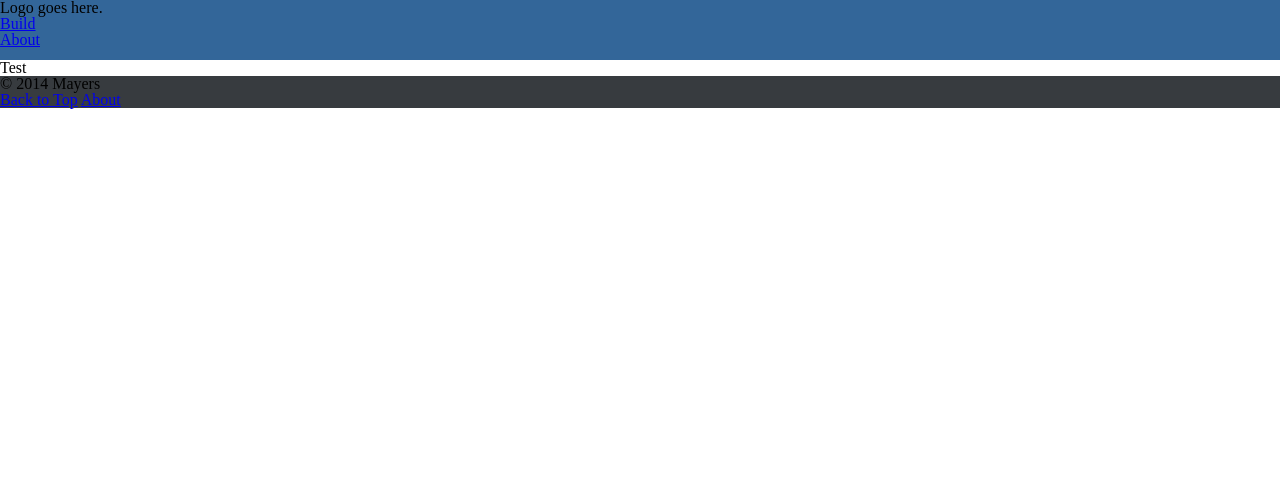
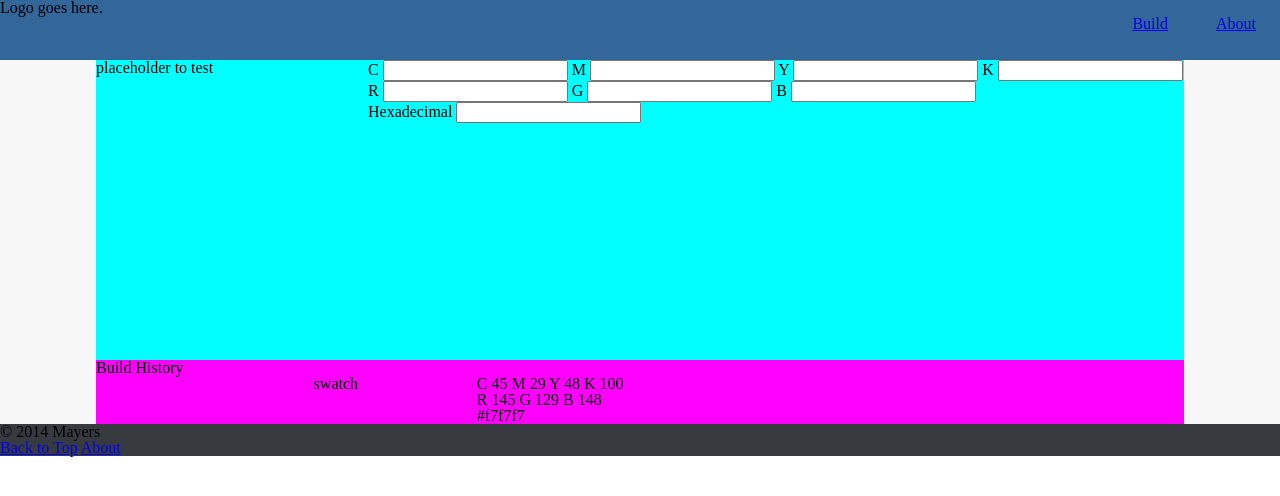
Before and after one commit to caitlynmayers/colorbuildr, a plain HTML site: page index.html in a window 1280 px wide. Drawn offline with Linux system fonts and the light colour scheme.

Commit message:
Finished html/css placeholders
Fixed various positioning issues, added placeholders to all areas and sections for the dynamic content creation.

```diff
--- a/index.html
+++ b/index.html
@@ -33,15 +33,59 @@
 
 		<div class="builder-area">
 
-		<p>Test</p>
+			<div class="swatch">
 
-			<div class="swatch"></div>
+				<p>placeholder to test</p>
+
+			</div>
 
 			<div class="build-form">
 
 				<div class="build-inputs">
 
-					<div></div>
+					<div>
+
+						<form>
+
+							<div id="cmyk-input">
+
+								<label>C</label>
+								<input type="text" id="cmyk-cyan">
+
+								<label>M</label>
+								<input type="text" id="cmyk-magenta">
+
+								<label>Y</label>
+								<input type="text" id="cmyk-yellow">
+
+								<label>K</label>
+								<input type="text" id="cmyk-black">
+
+							</div>
+
+							<div id="rgb-input">
+
+								<label>R</label>
+								<input type="text" id="rgb-red">
+
+								<label>G</label>
+								<input type="text" id="rgb-green">
+
+								<label>B</label>
+								<input type="text" id="rgb-blue">
+
+							</div>
+
+							<div id="hexadecimal-input">
+
+								<label>Hexadecimal</label>
+								<input type="text" id="hex">
+
+							</div>
+
+						</form>
+
+					</div>
 
 				</div>
 
@@ -57,7 +101,43 @@
 
 		<div class="archive">
 
-			<div></div>
+			<h3>Build History</h3>
+
+			<div class="build-list">
+
+				<div class="build-single">
+
+					<div class="swatch">
+
+						<p>swatch</p>
+
+					</div>
+
+					<div class="color-values">
+
+						<div id="cmyk-output">
+
+							<span>C 45 M 29 Y 48 K 100</span>
+
+						</div>
+
+						<div id="rgb-output">
+
+							<span>R 145 G 129 B 148</span>
+
+						</div>
+
+						<div id="hexadecimal-output">
+
+							<span>#f7f7f7</span>
+
+						</div>
+
+					</div>
+
+				</div>
+
+			</div>
 
 		</div>
 
--- a/sass/modules/_all-modules.scss
+++ b/sass/modules/_all-modules.scss
@@ -1,4 +1,6 @@
 @import "typography";
 @import "colors";
 @import "header";
+@import "content";
+@import "archive";
 @import "footer";
--- /dev/null
+++ b/sass/modules/_archive.scss
@@ -0,0 +1,24 @@
+.archive {
+
+	background-color: fuchsia;
+	width: $content-width;
+	margin: 0 auto;
+	height: inherit;
+	overflow: auto;
+
+	.build-list {
+
+		width: 60%;
+		background-color: green;
+		margin: 0 auto;
+
+		.color-values {
+
+			float: left;
+			height: inherit;
+
+			}
+
+		}
+
+}
--- a/sass/modules/_content.scss
+++ b/sass/modules/_content.scss
@@ -1,5 +1,33 @@
+$content-width: 85%;
+
 .content {
 
 	background-color: $background-color;
+	height: inherit;
+	overflow: auto;
+
+	.builder-area {
+
+		background-color: aqua;
+		width: $content-width;
+		margin: 0 auto;
+		height: 300px;
+
+		.build-form {
+
+			float: left;
+			height: inherit;
+
+			}
+
+		}
+
+	.swatch {
+
+		width: 25%;
+		height: inherit;
+		float: left;
+
+		}
 
 }
--- a/sass/modules/_footer.scss
+++ b/sass/modules/_footer.scss
@@ -1,5 +1,8 @@
 .footer {
 
 	background-color: $footer-background;
+	clear: both;
+	width: 100%;
+	position: fixed;
 
 }
--- a/sass/modules/_header.scss
+++ b/sass/modules/_header.scss
@@ -5,3 +5,28 @@
 	width: 100%;
 
 }
+
+.nav {
+
+	ul {
+
+		float: right;
+		list-style-type: none;
+
+		li {
+
+			float: left;
+			padding-left: 1.5em;
+			padding-right: 1.5em;
+
+			a {
+
+				display: block;
+
+			}
+
+		}
+
+	}
+
+}
```
Also changed, not shown: stylesheets/screen.css.
